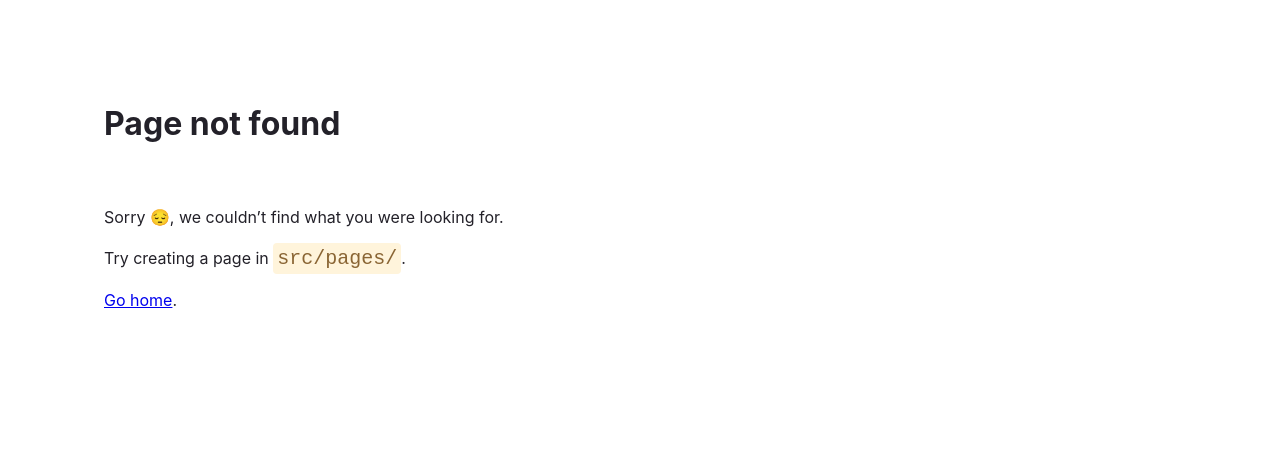
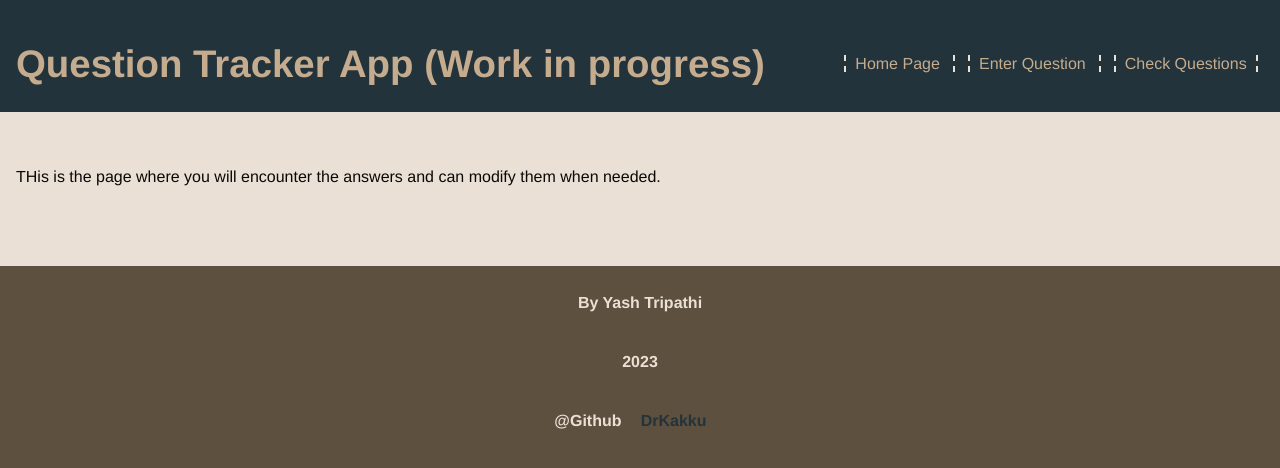
Before and after one commit to DrKakku/Question-Tracker-Frontend, a Gatsby site: page /checkQuestions in a window 1280 px wide. Before the commit this address had no page. Built offline with nearby package versions, Linux system fonts and the light colour scheme; Gatsby itself is replaced by a stand-in of ours.

Commit message:
created the basic structure and added a lil style and routing

```diff
--- /dev/null
+++ b/public/page-data/checkQuestions/page-data.json
@@ -0,0 +1 @@
+{"componentChunkName":"component---src-pages-check-questions-js","path":"/checkQuestions/","result":{"pageContext":{}},"staticQueryHashes":[],"slicesMap":{}}
--- /dev/null
+++ b/public/page-data/dataInput/page-data.json
@@ -0,0 +1 @@
+{"componentChunkName":"component---src-pages-data-input-js","path":"/dataInput/","result":{"pageContext":{}},"staticQueryHashes":[],"slicesMap":{}}
--- a/public/page-data/dev-404-page/page-data.json
+++ b/public/page-data/dev-404-page/page-data.json
@@ -1 +1 @@
-{"componentChunkName":"component---cache-dev-404-page-js","path":"/dev-404-page/","result":{"data":{"allSiteFunction":{"nodes":[]},"allSitePage":{"nodes":[{"path":"/404/"},{"path":"/404.html"},{"path":"/"}]}},"pageContext":{}},"staticQueryHashes":[],"slicesMap":{}}
+{"componentChunkName":"component---cache-dev-404-page-js","path":"/dev-404-page/","result":{"data":{"allSiteFunction":{"nodes":[]},"allSitePage":{"nodes":[{"path":"/404/"},{"path":"/404.html"},{"path":"/dataInput/"},{"path":"/"},{"path":"/checkQuestions/"}]}},"pageContext":{}},"staticQueryHashes":[],"slicesMap":{}}
--- /dev/null
+++ b/public/page-data/updateInfo/page-data.json
@@ -0,0 +1 @@
+{"componentChunkName":"component---src-pages-update-info-jsx","path":"/updateInfo/","result":{"pageContext":{}},"staticQueryHashes":[],"slicesMap":{}}
--- /dev/null
+++ b/src/components/DefaultLayoutWrapper.jsx
@@ -0,0 +1,21 @@
+import React from 'react'
+import Navbar from './Navbar'
+import Footer from './footer'
+import "../css/homepage.sass"
+
+function DefaultLayoutWrapper({children}) {
+  return (
+    <div className="defaultLayout">
+        <Navbar/>
+
+        <div className="content">
+            {children}
+        </div>
+
+        <Footer/>
+
+    </div>
+  )
+}
+
+export default DefaultLayoutWrapper
--- /dev/null
+++ b/src/components/Navbar.jsx
@@ -0,0 +1,18 @@
+import { Link } from 'gatsby'
+import React from 'react'
+import "../css/navbar.sass"
+
+function Navbar() {
+  return (
+    <div className="navbar">
+        <h1>Question Tracker App (Work in progress)</h1>
+        <div className='links'>
+            <Link to="/"> Home Page </Link>
+            <Link to="/dataInput"> Enter Question </Link>
+            <Link to="/checkQuestions"> Check Questions </Link>
+        </div>
+    </div>
+  )
+}
+
+export default Navbar
--- /dev/null
+++ b/src/components/footer.jsx
@@ -0,0 +1,20 @@
+import React from 'react'
+import "../css/footer.sass"
+
+
+function Footer() {
+    return (
+        <div>
+            <footer>
+
+                <div>           By Yash Tripathi</div>
+                <br />
+                <div>2023</div>
+                <br />
+                <div>@Github<a href="https://github.com/DrKakku">DrKakku</a></div>
+            </footer>
+        </div>
+    )
+}
+
+export default Footer
--- /dev/null
+++ b/src/css/footer.sass
@@ -0,0 +1,40 @@
+$bgColor: #5E503F
+$textCol: #EAE0D5
+$linkCol: #22333B
+footer
+    font-weight: bolder
+    bottom: 0
+    left: 0
+    right: 0
+    width: 100vw
+
+    height: 10em
+    padding: 1em
+    margin-top: 10vh
+
+
+    background-color: $bgColor
+    color: $textCol
+    display: flex
+    flex-direction: column
+    flex-wrap: wrap
+    justify-items: center
+    justify-content: space-evenly
+    align-items: center
+
+
+    font-size: 1em
+
+    overflow: hidden
+
+    a
+        padding: 0.7em
+        margin: 0.5em
+        color: $linkCol
+        text-decoration: wavy
+        &:hover
+            color: $textCol
+
+    border-radius: 15px
+
+    box-shadow: 0 50vh 0 50vh $bgColor
--- /dev/null
+++ b/src/css/homepage.sass
@@ -0,0 +1,23 @@
+$font-stack: Helvetica, sans-serif
+$primary-color: #0A0908
+$bgCol : #EAE0D5
+
+html
+    width: 100vw
+    height: 100vh
+    font: 100% $font-stack
+    color: $primary-color
+    background-color: $bgCol
+    display: flex
+    flex-direction: column
+    justify-content: center
+    align-items: center
+    justify-items: center
+
+body
+    padding-top: 10rem
+    height: 100vh
+
+
+    .content
+        padding-left: 2rem
--- /dev/null
+++ b/src/css/navbar.sass
@@ -0,0 +1,39 @@
+$bgColor: #22333B
+$textCol: #C6AC8F
+$linkCol: #EAE0D5
+
+.navbar
+    position: fixed
+    top: 0
+    left: 0
+    right: 0
+    height: 10vh
+    padding: 10em
+
+    padding: 1em
+
+    background-color: $bgColor
+    color: $textCol
+    display: flex
+    flex-direction: row
+    flex-wrap: wrap
+    justify-items: center
+    justify-content: space-between
+    align-items: center
+
+    h1
+        top:1vh
+
+        font-size: 3vw
+
+    .links
+        overflow: hidden
+
+        a
+            padding: 0.7vw
+            margin: 0.5vw
+            color: $textCol
+            text-decoration: solid
+            border: 2px $linkCol dashed
+            &:hover
+                color: $linkCol
--- /dev/null
+++ b/src/pages/checkQuestions.js
@@ -0,0 +1,14 @@
+import React from 'react'
+import DefaultLayoutWrapper from '../components/DefaultLayoutWrapper'
+
+export default function checkQuestions() {
+  return (
+    <div>
+        <DefaultLayoutWrapper>
+            <div>
+                THis is the page where you will encounter the answers and can modify them when needed.
+            </div>
+        </DefaultLayoutWrapper>
+    </div>
+  )
+}
--- /dev/null
+++ b/src/pages/dataInput.js
@@ -0,0 +1,20 @@
+import { Link } from 'gatsby'
+import React from 'react'
+import DefaultLayoutWrapper from '../components/DefaultLayoutWrapper'
+
+export default function DataInput() {
+  return (
+    <div>
+      <DefaultLayoutWrapper>
+        <h1>Plese enter the information about the Question</h1>
+        <p>Lorem ipsum dolor sit amet consectetur adipisicing elit. Error, incidunt doloribus est fugit placeat voluptatibus commodi quae eaque possimus nostrum? Sequi totam mollitia nulla optio odio, suscipit excepturi accusantium nihil.</p>
+        <p>Lorem ipsum dolor sit amet consectetur adipisicing elit. Error, incidunt doloribus est fugit placeat voluptatibus commodi quae eaque possimus nostrum? Sequi totam mollitia nulla optio odio, suscipit excepturi accusantium nihil.</p>
+        <p>Lorem ipsum dolor sit amet consectetur adipisicing elit. Error, incidunt doloribus est fugit placeat voluptatibus commodi quae eaque possimus nostrum? Sequi totam mollitia nulla optio odio, suscipit excepturi accusantium nihil.</p>
+        <p>Lorem ipsum dolor sit amet consectetur adipisicing elit. Error, incidunt doloribus est fugit placeat voluptatibus commodi quae eaque possimus nostrum? Sequi totam mollitia nulla optio odio, suscipit excepturi accusantium nihil.</p>
+        <p>Lorem ipsum dolor sit amet consectetur adipisicing elit. Error, incidunt doloribus est fugit placeat voluptatibus commodi quae eaque possimus nostrum? Sequi totam mollitia nulla optio odio, suscipit excepturi accusantium nihil.</p>
+        <br/>
+        <Link to="/">Go back</Link>
+        </DefaultLayoutWrapper>
+    </div>
+  )
+}
```
Also changed, not shown: src/components/updateInfo.jsx (added, +13 -0 lines), src/pages/index.js (+17 -4 lines).
